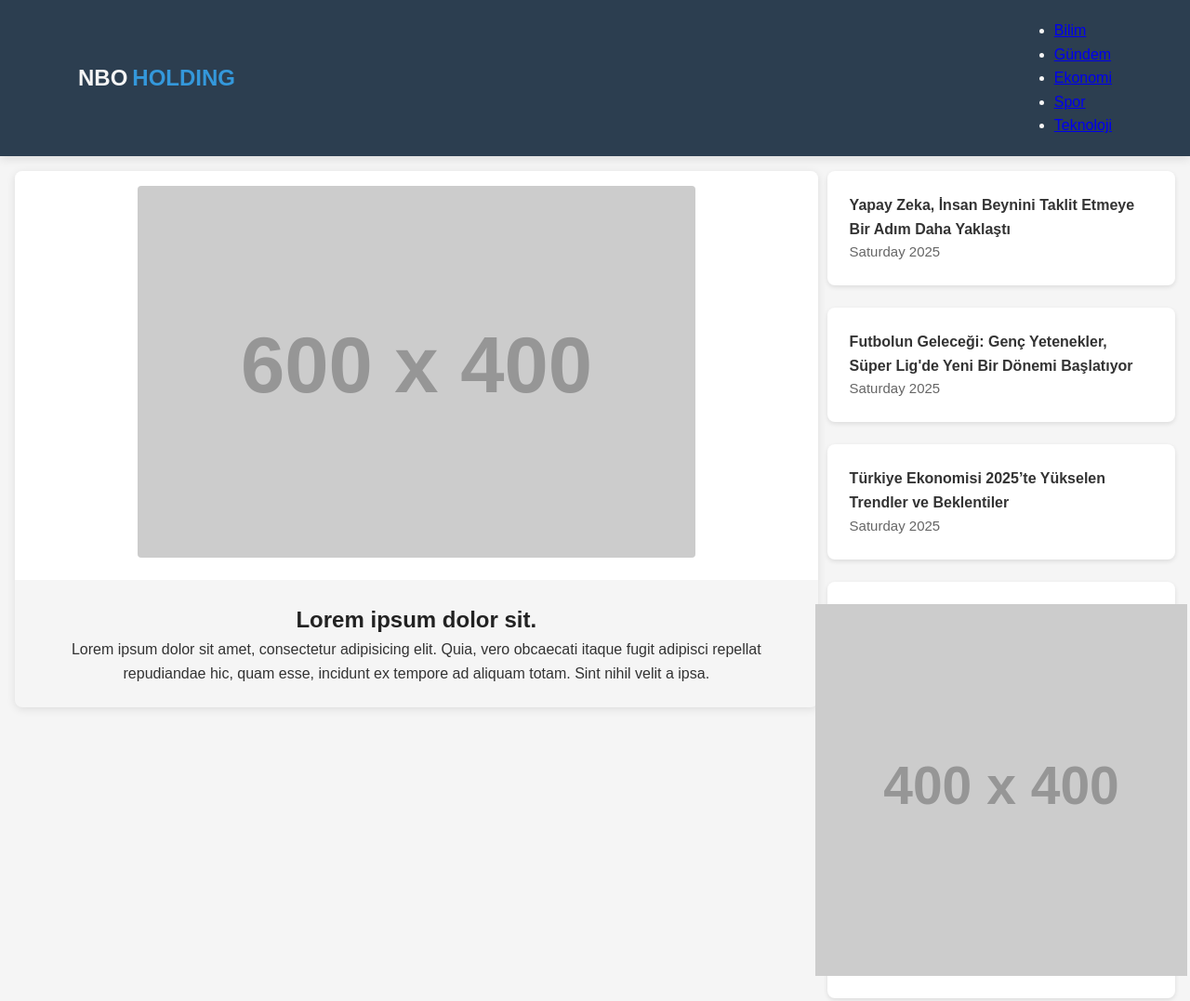
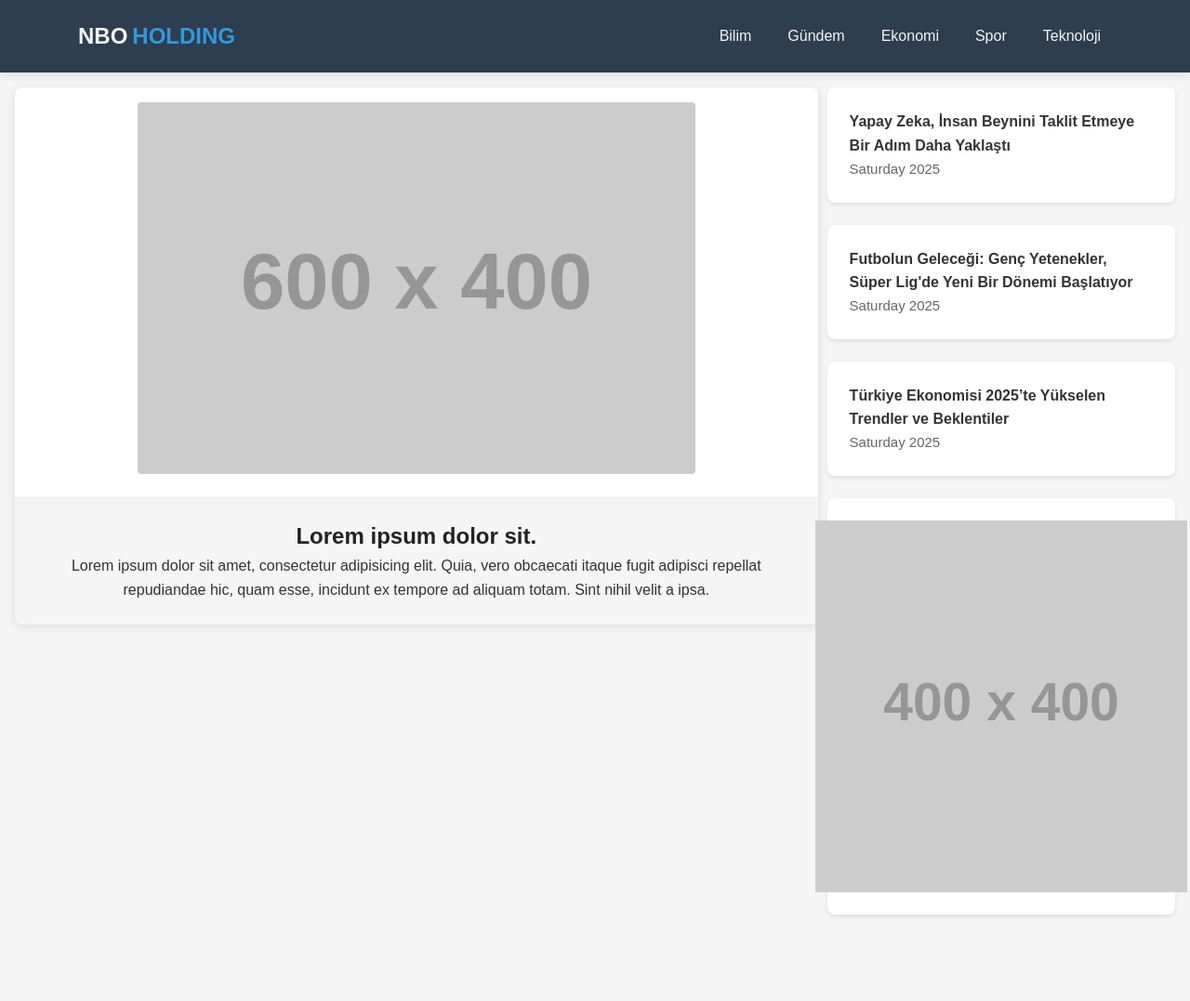
Before and after one commit to KasiMKurtay/news-page, a plain HTML site: page read-more/read-more.html in a window 1280 px wide. Shown: the whole page at 93% size. After the commit the page ends 1000 px from the top, so only its background shows below. Drawn offline with Linux system fonts and the light colour scheme; placeholder pictures from the web are drawn by us.

Commit message:
Bug fixed

```diff
--- a/style.css
+++ b/style.css
@@ -85,7 +85,7 @@ header {
 .register-btn:hover,
 .login-btn:hover {
   transform: scale(1.05);
-  background:var(--primary-color);
+  background: var(--primary-color);
 }
 
 .logo a {
@@ -100,6 +100,27 @@ header {
 
 .logo span {
   color: var(--primary-color);
+}
+
+.navbar ul {
+  display: flex;
+  list-style: none;
+  gap: 15px;
+}
+
+.navbar ul li a {
+  color: var(--text-light);
+  text-decoration: none;
+  font-weight: 500;
+  padding: 8px 12px;
+  border-radius: 4px;
+  transition: var(--transition);
+}
+
+.navbar ul li a:hover,
+.navbar ul li a:focus {
+  color: var(--primary-color);
+  outline: none;
 }
 
 .hero {
```
